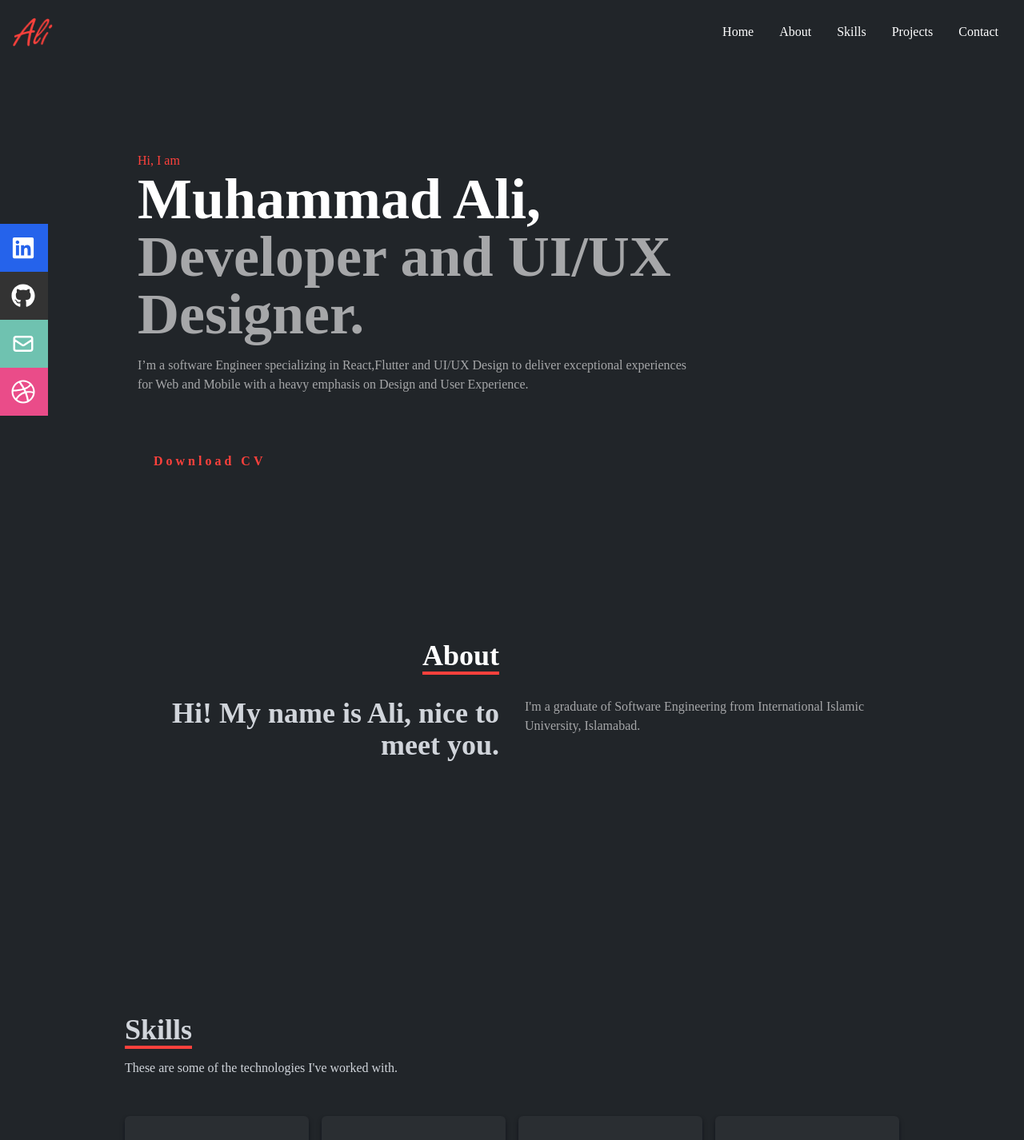
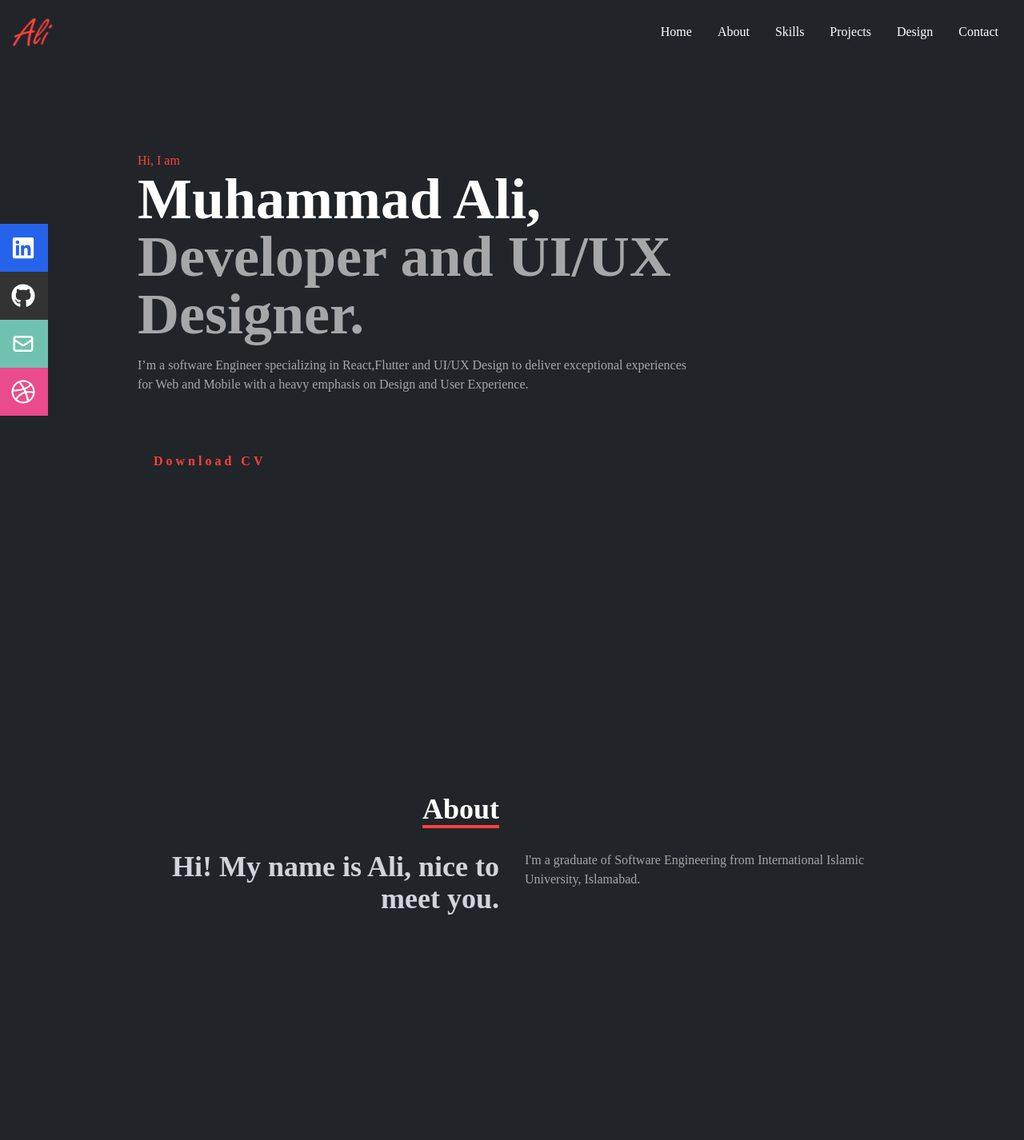
Before and after one commit to ali-vx/portfolio, a React (Create React App) app: page / in a window 1280 px wide. Shown: the top 1426 px of the page at 80% size. Built offline with nearby package versions, Linux system fonts and the light colour scheme.

Commit message:
added design to navigation

```diff
--- a/src/components/About.jsx
+++ b/src/components/About.jsx
@@ -2,7 +2,7 @@ import React from 'react';
 
 const About = () => {
   return (
-    <div name='about' className='w-full pb-48 bg-[#212529] text-white'>
+    <div name='about' className='w-full py-48 bg-[#212529] text-white'>
       <div className='flex flex-col justify-center items-center w-full h-full'>
         <div className='max-w-[1000px] w-full grid grid-cols-2 gap-8'>
           <div className='sm:text-right pb-8 pl-4'>
--- a/src/components/Design.jsx
+++ b/src/components/Design.jsx
@@ -8,7 +8,7 @@ import Img6 from '../assets/6.webp'
 
 const Design = () => {
   return (
-    <div name='projects' className='w-full md:h-screen text-gray-300 bg-[#212529] py-20'>
+    <div name='design' className='w-full md:h-screen text-gray-300 bg-[#212529] py-20'>
       <div className='max-w-[1000px] mx-auto p-4 flex flex-col justify-center w-full h-full'>
         <div className='pb-8'>
           <p className='text-4xl font-bold inline border-b-4 text-gray-300 border-[#FD413C]'>
--- a/src/components/Navbar.jsx
+++ b/src/components/Navbar.jsx
@@ -43,6 +43,11 @@ const Navbar = () => {
           </Link>
         </li>
         <li>
+          <Link to='design' smooth={true} duration={500}>
+            Design
+          </Link>
+        </li>
+        <li>
           <Link to='contact' smooth={true} duration={500}>
             Contact
           </Link>
@@ -62,36 +67,42 @@ const Navbar = () => {
             : 'absolute top-0 left-0 w-full h-screen bg-[#212529] flex flex-col justify-center items-center'
         }
       >
-        <li className='py-6 text-4xl'>
+        <li className='py-5 text-3xl'>
           <Link onClick={handleClick} to='home' smooth={true} duration={500}>
             Home
           </Link>
         </li>
-        <li className='py-6 text-4xl'>
+        <li className='py-5 text-3xl'>
           {' '}
           <Link onClick={handleClick} to='about' smooth={true} duration={500}>
             About
           </Link>
         </li>
-        <li className='py-6 text-4xl'>
+        <li className='py-5 text-3xl'>
           {' '}
           <Link onClick={handleClick} to='skills' smooth={true} duration={500}>
             Skills
           </Link>
         </li>
-        <li className='py-6 text-4xl'>
+        <li className='py-5 text-3xl'>
           {' '}
           <Link onClick={handleClick} to='projects' smooth={true} duration={500}>
           Projects
           </Link>
         </li>
-        <li className='py-6 text-4xl'>
+        <li className='py-5 text-3xl'>
+          {' '}
+          <Link onClick={handleClick} to='design' smooth={true} duration={500}>
+          Design
+          </Link>
+        </li>
+        <li className='py-5 text-3xl'>
           {' '}
           <Link onClick={handleClick} to='contact' smooth={true} duration={500}>
             Contact
           </Link>
         </li>
-        <li className='py-6 text-4xl inline-flex justify-between'>
+        <li className='py-5 text-3xl inline-flex justify-between'>
           {' '}
           <a
               className='mr-10 text-white'
```
